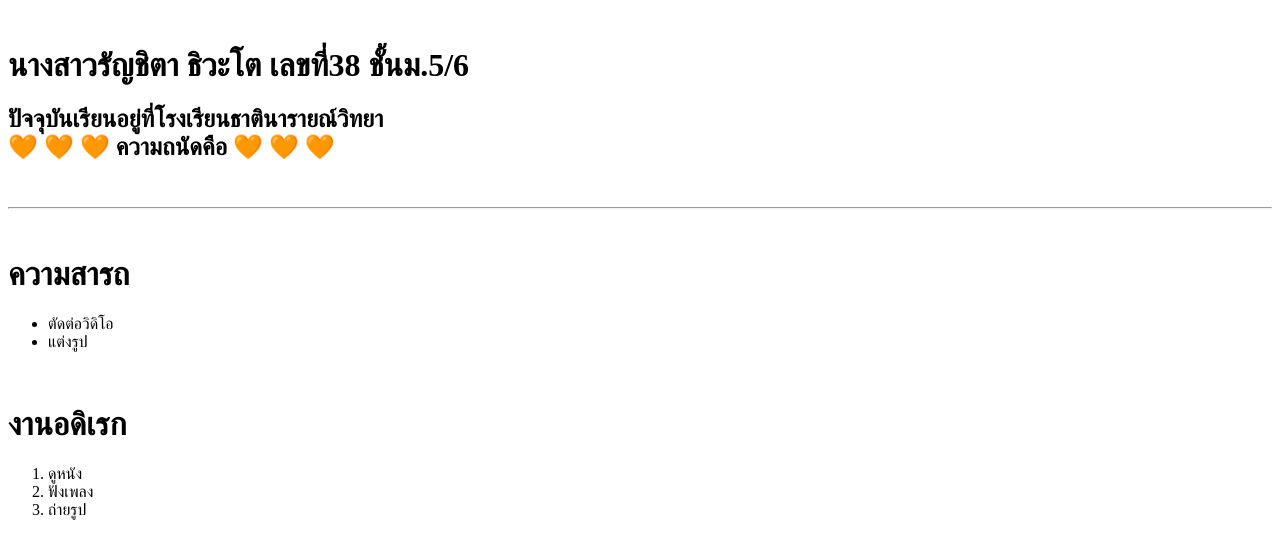
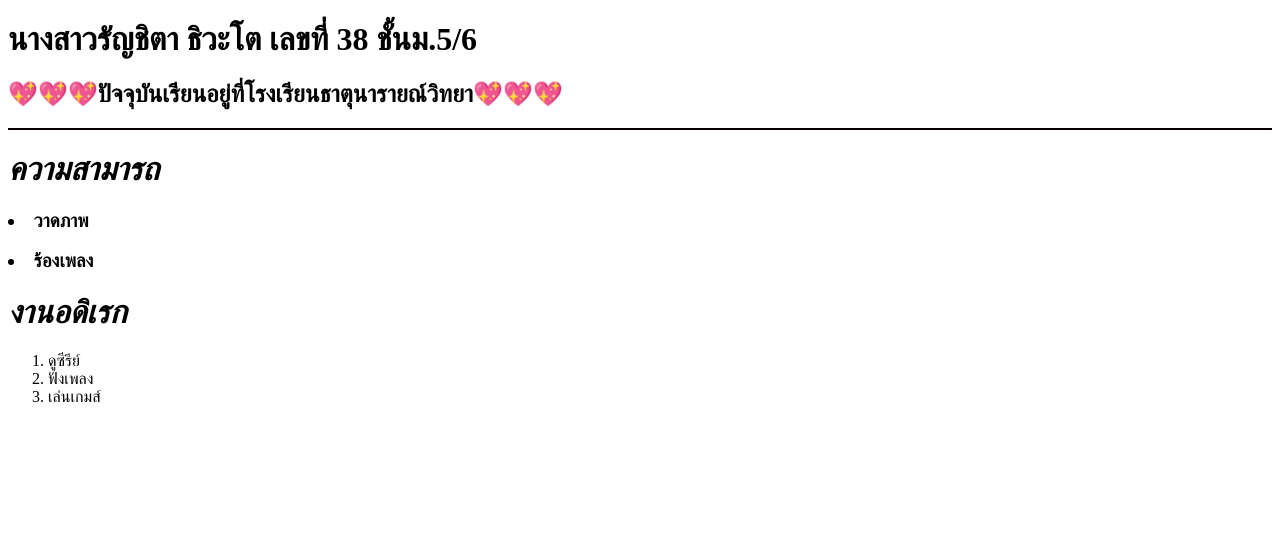
Before and after one commit to runchi20/38-, a plain HTML site: page work1.html in a window 1280 px wide. Drawn offline with Linux system fonts and the light colour scheme.

Commit message:
Add files via upload

```diff
--- a/work1.html
+++ b/work1.html
@@ -1,26 +1,25 @@
 <!DOCTYPE html>
-<html lang="th">
+<html lang="en">
 <head>
   <meta charset="UTF-8">
-    <meta http-equiv="X-UA-Compatible" content="IE=edge">
   <meta name="viewport" content="width=device-width, initial-scale=1.0">
   <title>Document</title>
 </head>
+
 <body>
-    <br><h1>นางสาวรัญชิตา ธิวะโต เลขที่38 ชั้นม.5/6</h1>
-    <h2>ปัจจุบันเรียนอยู่ที่โรงเรียนธาตินารายณ์วิทยา <br>  &#129505;   &#129505;   &#129505; ความถนัดคือ   &#129505;   &#129505;   &#129505; </h2></br>
-    <hr>
-    <br><h1>ความสารถ</h1>
-    <ul>
-        <li>ตัดต่อวิดิโอ</li>
-        <li>แต่งรูป</li>
-    </ul>
-    <br><h1>งานอดิเรก</h1>
+  <h1>นางสาวรัญชิตา ธิวะโต เลขที่ 38 ชั้นม.5/6</h1>
+  <h2>💖💖💖ปัจจุบันเรียนอยู่ที่โรงเรียนธาตุนารายณ์วิทยา💖💖💖 </h2>
+  <hr size="2" color="b">
+  <h1><b><i>ความสามารถ</i></b></h1>
+  <h3><li>วาดภาพ</li></h3>
+  <h3><li>ร้องเพลง</li></h3>
+  <h1><b><i>งานอดิเรก</i></b></h1>
   <ol>
-        <li>ดูหนัง</li>
+    <li>ดูซีรีย์</li>
     <li>ฟังเพลง</li>
-        <li>ถ่ายรูป</li>
+    <li>เล่นเกมส์</li>
  </ol>
+
 
 
 </body>
```
Lines whose indentation alone changed are shown as unchanged.
